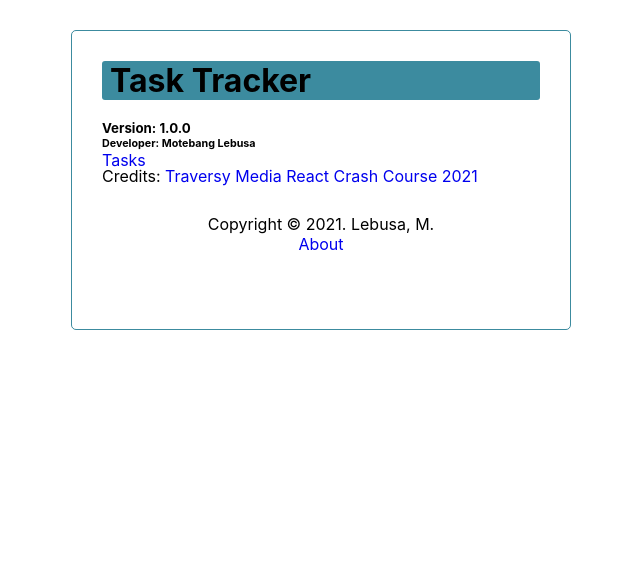
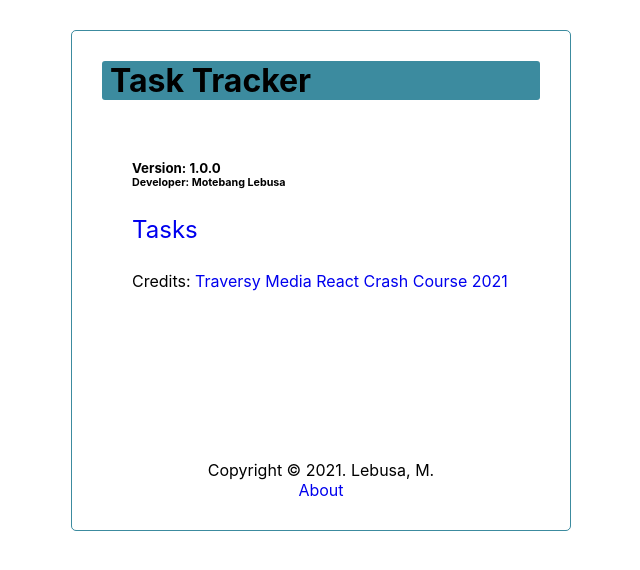
Before and after one commit to lebusa/task-tracker-client, a React (Create React App) app: page /about in a window 1280 px wide. Shown: the top 570 px of the page, without its empty margins (319-959 px from the left). Built offline with nearby package versions, Linux system fonts and the light colour scheme; no server answers.

Commit message:
and more styling

```diff
--- a/src/components/About.js
+++ b/src/components/About.js
@@ -7,12 +7,12 @@ const About = () => {
   });
 
   return (
-    <div style={{"lineHeight":"1em"}}>
+    <div className="container about">
       <h5>Version: 1.0.0</h5>
 
       <h6>Developer: Motebang Lebusa</h6>
 
-      <Link to="/" className="link">
+      <Link to="/" className="link tasks-link ">
         Tasks
       </Link>
 
--- a/src/index.css
+++ b/src/index.css
@@ -38,6 +38,9 @@ code {
   padding: 0 8px;
 }
 
+.about {
+  border: none;
+}
 
 .btn {
   display: inline-block;
@@ -69,6 +72,15 @@ code {
 
 .link {
   text-decoration: none;
+}
+
+.tasks-link {
+  font-size: 1.5em;
+  padding: 1.1em 0em;
+  border: 0px solid red;
+  background-color: rgba(255, 255, 0, 0);
+  float:left;
+  width: 100%;
 }
 
 .footer {
```
